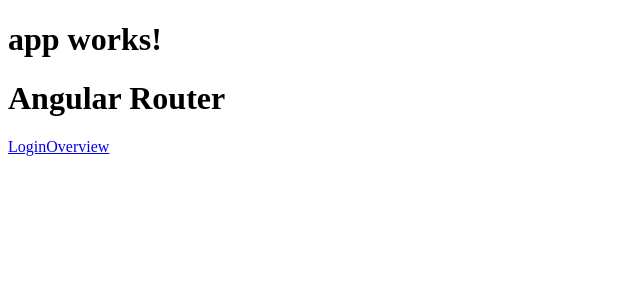
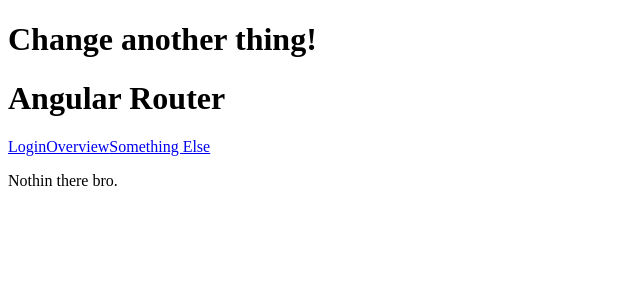
Before and after one commit to richdurazo/geofence-edits, an Angular app: page /something-else in a window 1280 px wide. Before the commit this address led to /. Shown: the top 300 px of the page, without its empty margins (0-640 px from the left). Built offline with nearby package versions, Linux system fonts and the light colour scheme.

Commit message:
BED-463 more work on router

```diff
--- a/src/app/app.component.html
+++ b/src/app/app.component.html
@@ -5,5 +5,6 @@
 <nav>
     <a routerLink="/login" routerLinkActive="active">Login</a>
     <a routerLink="/overview" routerLinkActive="active">Overview</a>
+    <a routerLink="/something-else" routerLinkActive="active">Something Else</a>
 </nav>
 <router-outlet></router-outlet>
--- a/src/app/app.component.ts
+++ b/src/app/app.component.ts
@@ -6,5 +6,5 @@ import { Component } from '@angular/core';
   styleUrls: ['./app.component.css']
 })
 export class AppComponent {
-  title = 'app works!';
+  title = 'Change another thing!';
 }
--- a/src/app/login/login.component.ts
+++ b/src/app/login/login.component.ts
@@ -10,6 +10,7 @@ export class LoginComponent implements OnInit {
   constructor() { }
 
   ngOnInit() {
+      console.log('LoginComponent fired');
   }
 
 }
--- a/src/app/overview/overview.component.ts
+++ b/src/app/overview/overview.component.ts
@@ -10,6 +10,7 @@ export class OverviewComponent implements OnInit {
   constructor() { }
 
   ngOnInit() {
+      console.log('OverviewComponent fired');
   }
 
 }
--- /dev/null
+++ b/src/app/page-not-found/page-not-found.component.html
@@ -0,0 +1,3 @@
+<p>
+    Nothin there bro.
+</p>
--- /dev/null
+++ b/src/app/page-not-found/page-not-found.component.ts
@@ -0,0 +1,16 @@
+import { Component, OnInit } from '@angular/core';
+
+@Component({
+  selector: 'app-page-not-found',
+  templateUrl: './page-not-found.component.html',
+  styleUrls: ['./page-not-found.component.css']
+})
+export class PageNotFoundComponent implements OnInit {
+
+  constructor() { }
+
+  ngOnInit() {
+      console.log('PageNotFoundComponent fired');
+  }
+
+}
```
Also changed, not shown: src/app/app.module.ts (+20 -5 lines), src/app/page-not-found/page-not-found.component.css (added), 1 other file (tests, documents, lock files or other folders).
